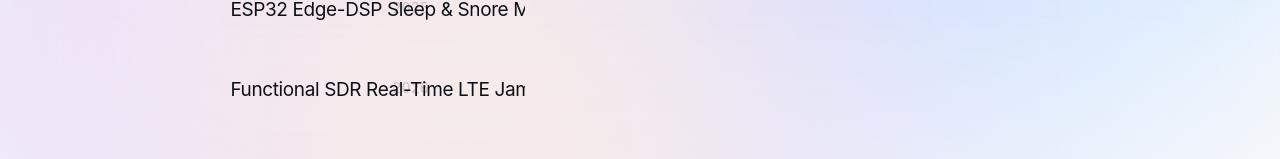
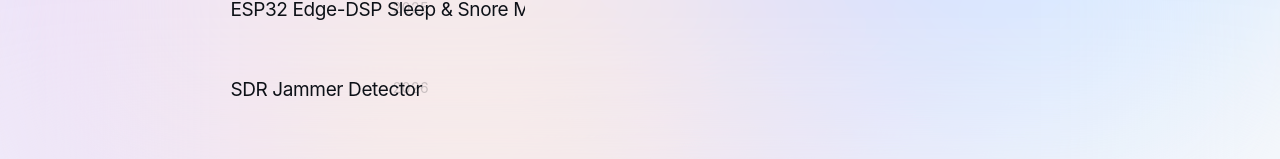
Before and after one commit to hjafari890/hesam-cv, a React (Vite) app: page / in a window 1280 px wide. Shown: the part 562-721 px from the top of the page. Built offline with nearby package versions, Linux system fonts and the light colour scheme.

Commit message:
Update SDR project title to 'SDR Jammer Detector'

```diff
--- a/src/data/cv.js
+++ b/src/data/cv.js
@@ -97,7 +97,7 @@
       technologies: ["ESP32", "FFT/DSP", "MATLAB", "C"]
     },
     {
-      title: "Functional SDR Real-Time LTE Jammer Detector",
+      title: "SDR Jammer Detector",
       year: "2026",
       organization: "RF SECURITY & MACHINE LEARNING",
       description: "Built a functional, SDR monitoring station to detect LTE interference. Processed statistical features (Kurtosis, Entropy) from raw IQ data and integrated Random Forest ML models to classify jamming, displaying live risk on a GPU-accelerated PyQt6 dashboard.",
```
